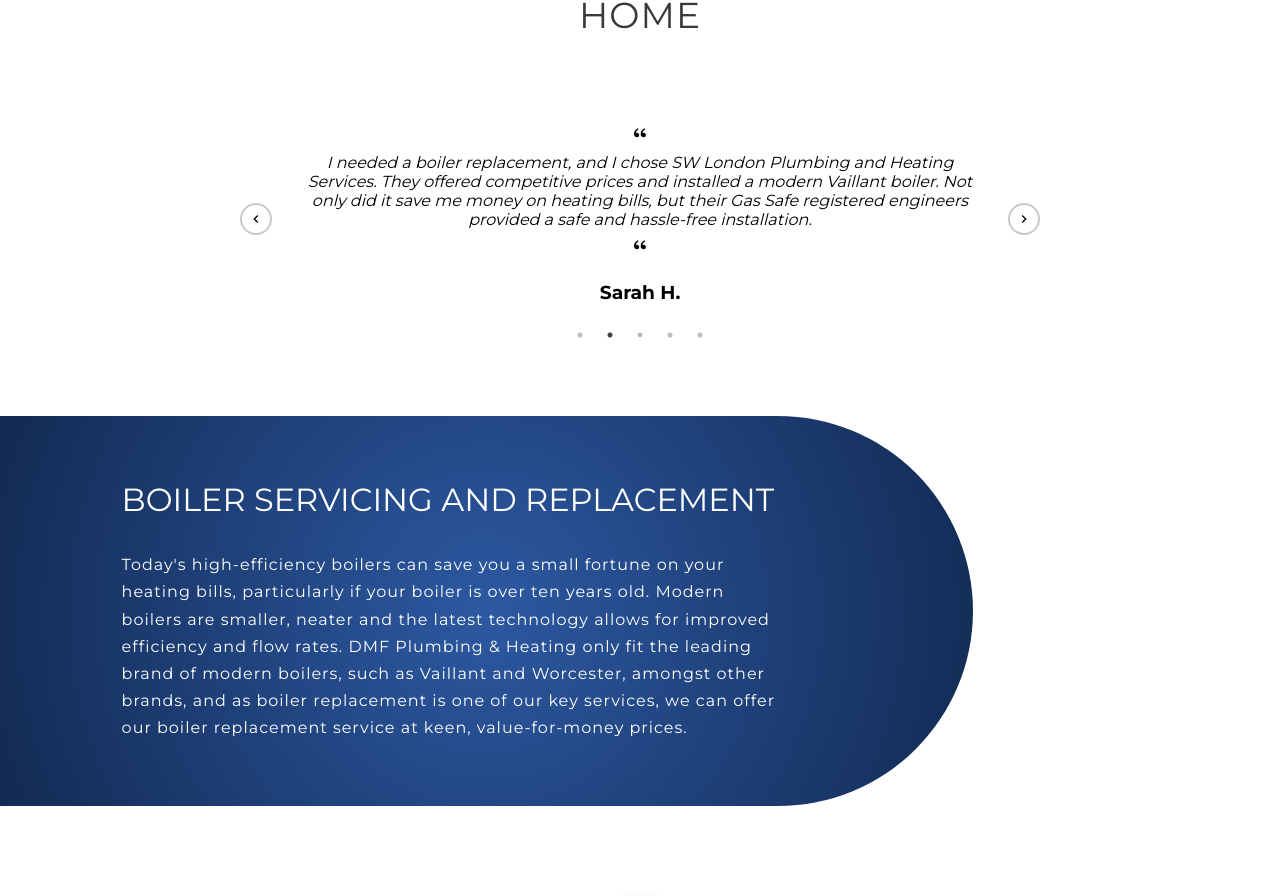
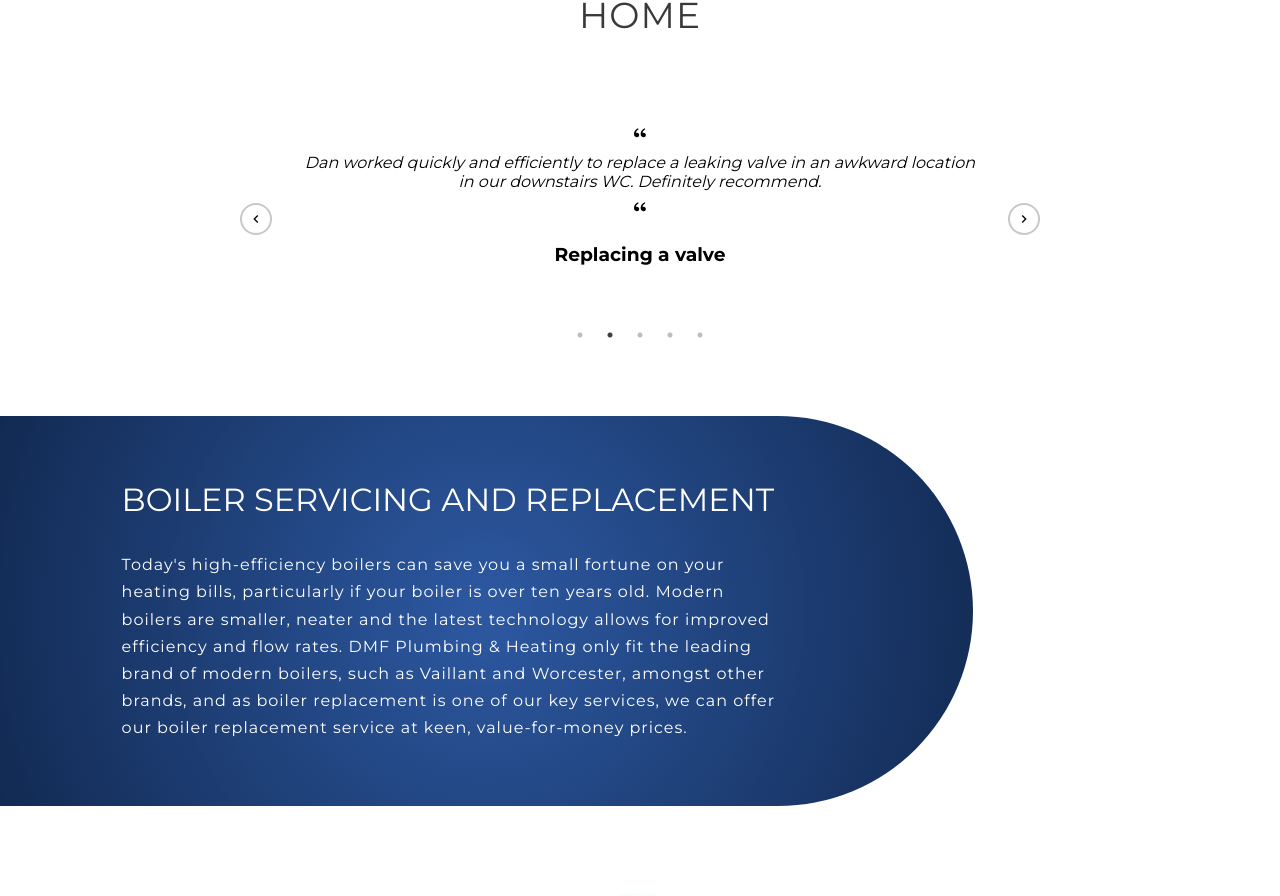
Before and after one commit to Karoly-Git/dmf-plumbing, a React (Create React App) app: page / in a window 1280 px wide. Shown: the part 1586-2482 px from the top of the page. Built offline with nearby package versions, Linux system fonts and the light colour scheme.

Commit message:
Reviews update

```diff
--- a/src/components/widgets/Sliders.jsx
+++ b/src/components/widgets/Sliders.jsx
@@ -205,29 +205,29 @@ export function ReviewSlider() {
     const reviews = [
         {
             isActive: true,
-            name: "John D.",
-            comment: "I recently had a plumbing emergency at my home in London, and SW London Plumbing and Heating Services came to the rescue. Their experienced plumbers solved the issue quickly and efficiently, leaving my premises clean and tidy. I highly recommend their professional service."
+            name: "Annual service for our boiler",
+            comment: "Dan did a fantastic job servicing our boiler today. He arrived on time, finished the job without any fuss and tidied up after himself. His price was very competitive. I couldn't ask for better service. Highly recommended."
         },
         {
             isActive: true,
-            name: "Sarah H.",
-            comment: "I needed a boiler replacement, and I chose SW London Plumbing and Heating Services. They offered competitive prices and installed a modern Vaillant boiler. Not only did it save me money on heating bills, but their Gas Safe registered engineers provided a safe and hassle-free installation."
+            name: "Replacing a valve",
+            comment: "Dan worked quickly and efficiently to replace a leaking valve in an awkward location in our downstairs WC. Definitely recommend."
         },
         {
             isActive: true,
-            name: "David S.",
-            comment: "When it comes to safety, SW London Plumbing and Heating Services is top-notch. Their Gas Safe registered heating engineers ensure peace of mind for homeowners. Whether you need boiler repair, gas fitting, or a gas safety check for landlords, they have you covered."
+            name: "Remove a plug that was firmly stuck in the bathtub",
+            comment: "I was very happy with the service I received. The plumber was very courteous and efficient. He also cleaned up any mess that was caused by the work. I would highly recommend this company. I have used them numerous times in the past."
         },
         {
             isActive: true,
-            name: "Emily P.",
-            comment: "I had plumbing issues in my rental property, and I needed a Landlord's gas safe certification. SW London Plumbing and Heating Services offered a comprehensive service without any call-out rates. Their professionalism made the entire process hassle-free."
+            name: "Fixing a leaking tap",
+            comment: "Excellent communication, seamless booking, turned up on time, good advice, great customer service and very efficient! Would highly recommend."
         },
         {
             isActive: true,
-            name: "Michael B.",
-            comment: "I've used SW London Plumbing and Heating Services for various plumbing needs, from bathroom fittings to gas inspections. Their team is experienced, transparent, and committed to customer satisfaction. They are my go-to choice for all plumbing and heating services in London."
-        }
+            name: "Cap gas pipe/ reconnect other gas pipe",
+            comment: "Very happy with Dan's work. He was knowledgeable, friendly and efficient. He finished the job professionally and quickly and did all the safety checks while talking us through the process and giving us useful advice. Price was good and the experience also. Great communication with Damian. Would use them again."
+        },
     ];
 
 
@@ -249,10 +249,10 @@ export function ReviewSlider() {
                         <i>
                             <Quotes className="icon" />
                         </i>
-                    </p>
                     <h3>
                         {element.name}
                     </h3>
+                    </p>
                 </div>
             ))}
         </Slider>
```
